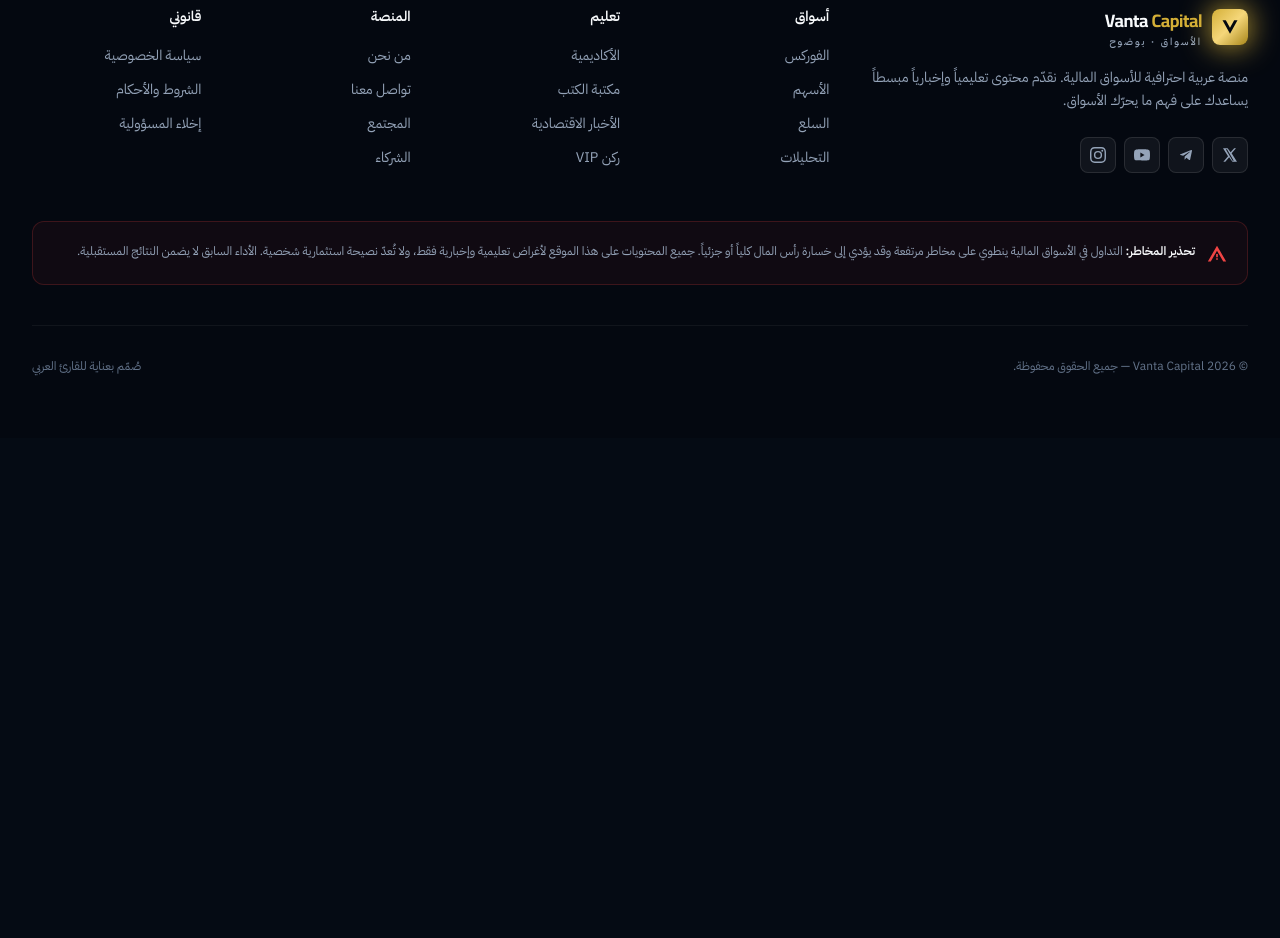
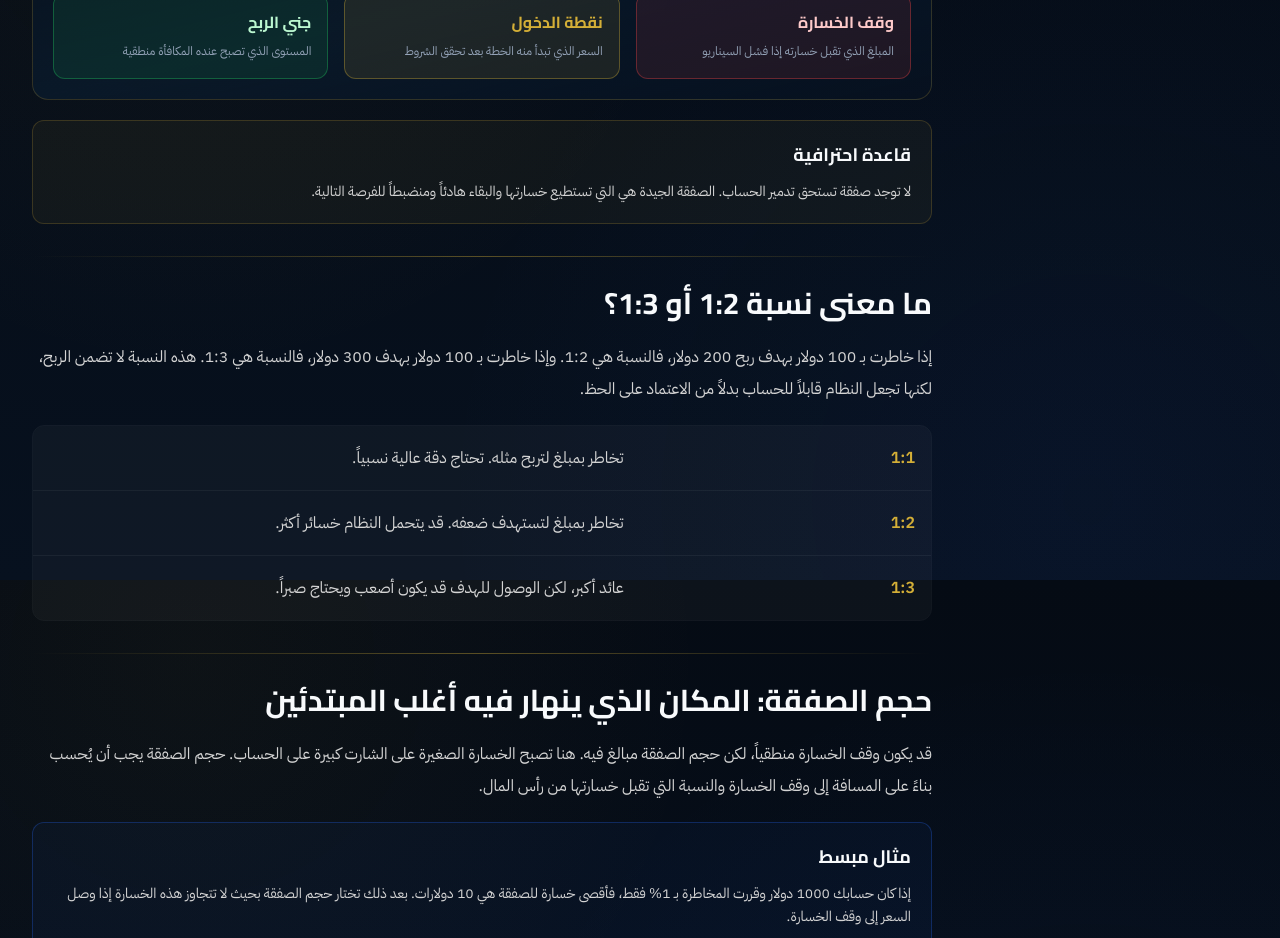
Before and after one commit to yassinlgarch-eng/Vanta-capital-, a Next.js app: page /academy/risk-reward in a window 1280 px wide. Before the commit this address had no page. Shown: the part 1020-1958 px from the top of the page. Before the commit the page ends 1458 px from the top, so only its background shows below. Built offline with nearby package versions, Linux system fonts and the light colour scheme.

Commit message:
Add academy lesson on risk reward with visual

```diff
--- /dev/null
+++ b/src/app/academy/risk-reward/page.tsx
@@ -0,0 +1,150 @@
+import AcademyLessonTemplate, {
+  LessonCallout,
+  LessonTable,
+} from "@/components/AcademyLessonTemplate";
+import { RiskRewardVisual } from "@/components/AcademyVisuals";
+
+export const metadata = {
+  title: "المخاطرة والعائد - أكاديمية Vanta Capital",
+  description:
+    "درس يشرح نسبة المخاطرة إلى العائد، حجم الصفقة، وقف الخسارة، وكيف يفكر المتداول المحترف في الخسارة قبل الربح.",
+};
+
+export default function LessonPage() {
+  return (
+    <AcademyLessonTemplate
+      eyebrow="الدرس 06 · أساسيات السوق"
+      title="المخاطرة والعائد"
+      description="المتداول المحترف لا يبدأ بسؤال: كم سأربح؟ بل يبدأ بسؤال: كم أستطيع أن أخسر إذا كان تحليلي خاطئاً؟"
+      level="مبتدئ"
+      duration="25 دقيقة قراءة"
+      objectives={[
+        "فهم معنى Risk / Reward بطريقة عملية",
+        "معرفة لماذا إدارة المخاطر أهم من دقة التوقع",
+        "تعلم التفكير في حجم الصفقة قبل الدخول",
+        "بناء قواعد أولية لحماية رأس المال",
+      ]}
+      sections={[
+        {
+          id: "core-idea",
+          label: "الفكرة الأساسية",
+          title: "لماذا تبدأ الصفقة من الخسارة المحتملة؟",
+          children: (
+            <>
+              <p>
+                أي صفقة مهما بدت قوية قد تفشل. لذلك لا يصح أن تدخل لأنك متأكد،
+                بل تدخل لأن الخطة منطقية حتى إذا كنت مخطئاً. المخاطرة هي المبلغ
+                الذي تقبل خسارته إذا فشل السيناريو، والعائد هو الربح المحتمل إذا
+                تحقق السيناريو.
+              </p>
+              <RiskRewardVisual />
+              <LessonCallout title="قاعدة احترافية">
+                <p>
+                  لا توجد صفقة تستحق تدمير الحساب. الصفقة الجيدة هي التي تستطيع
+                  خسارتها والبقاء هادئاً ومنضبطاً للفرصة التالية.
+                </p>
+              </LessonCallout>
+            </>
+          ),
+        },
+        {
+          id: "rr-ratio",
+          label: "نسبة العائد للمخاطرة",
+          title: "ما معنى نسبة 1:2 أو 1:3؟",
+          children: (
+            <>
+              <p>
+                إذا خاطرت بـ 100 دولار بهدف ربح 200 دولار، فالنسبة هي 1:2. وإذا
+                خاطرت بـ 100 دولار بهدف 300 دولار، فالنسبة هي 1:3. هذه النسبة لا
+                تضمن الربح، لكنها تجعل النظام قابلاً للحساب بدلاً من الاعتماد على
+                الحظ.
+              </p>
+              <LessonTable
+                rows={[
+                  { label: "1:1", value: "تخاطر بمبلغ لتربح مثله. تحتاج دقة عالية نسبياً." },
+                  { label: "1:2", value: "تخاطر بمبلغ لتستهدف ضعفه. قد يتحمل النظام خسائر أكثر." },
+                  { label: "1:3", value: "عائد أكبر، لكن الوصول للهدف قد يكون أصعب ويحتاج صبراً." },
+                ]}
+              />
+            </>
+          ),
+        },
+        {
+          id: "position-size",
+          label: "حجم الصفقة",
+          title: "حجم الصفقة: المكان الذي ينهار فيه أغلب المبتدئين",
+          children: (
+            <>
+              <p>
+                قد يكون وقف الخسارة منطقياً، لكن حجم الصفقة مبالغ فيه. هنا تصبح
+                الخسارة الصغيرة على الشارت كبيرة على الحساب. حجم الصفقة يجب أن
+                يُحسب بناءً على المسافة إلى وقف الخسارة والنسبة التي تقبل خسارتها
+                من رأس المال.
+              </p>
+              <LessonCallout title="مثال مبسط" tone="blue">
+                <p>
+                  إذا كان حسابك 1000 دولار وقررت المخاطرة بـ 1% فقط، فأقصى خسارة
+                  للصفقة هي 10 دولارات. بعد ذلك تختار حجم الصفقة بحيث لا تتجاوز
+                  هذه الخسارة إذا وصل السعر إلى وقف الخسارة.
+                </p>
+              </LessonCallout>
+            </>
+          ),
+        },
+        {
+          id: "win-rate",
+          label: "نسبة النجاح",
+          title: "لماذا لا تحتاج أن تربح كل الصفقات؟",
+          children: (
+            <>
+              <p>
+                المتداول المبتدئ يبحث عن استراتيجية لا تخسر. هذا غير واقعي.
+                النظام الجيد قد يخسر كثيراً لكنه يبقى مربحاً إذا كانت الخسائر
+                صغيرة والأرباح أكبر. لذلك العلاقة بين نسبة النجاح ونسبة العائد
+                للمخاطرة أهم من دقة الإشارة وحدها.
+              </p>
+              <LessonTable
+                rows={[
+                  { label: "دقة عالية + عائد ضعيف", value: "قد تنهار مع خسارة واحدة كبيرة إذا لم توجد إدارة مخاطر." },
+                  { label: "دقة متوسطة + 1:2", value: "يمكن أن تكون قوية إذا كانت الخسائر ملتزمة ومحدودة." },
+                  { label: "دقة منخفضة + 1:4", value: "قد تنجح نظرياً، لكنها تحتاج صبراً نفسياً كبيراً." },
+                ]}
+              />
+            </>
+          ),
+        },
+        {
+          id: "rules",
+          label: "قواعد عملية",
+          title: "قواعد أولية لحماية رأس المال",
+          children: (
+            <>
+              <ul className="space-y-3">
+                <li>لا تدخل صفقة لا تعرف أين ستخرج منها إذا فشلت.</li>
+                <li>لا ترفع حجم الصفقة لتعويض خسارة سابقة.</li>
+                <li>لا تخاطر بنسبة كبيرة من الحساب في صفقة واحدة.</li>
+                <li>لا تحرك وقف الخسارة بعيداً فقط لأنك لا تريد الاعتراف بالخطأ.</li>
+                <li>قيّم الصفقة بعد 20 أو 50 تكراراً، لا من نتيجة صفقة واحدة.</li>
+              </ul>
+              <LessonCallout title="تحذير مهم" tone="red">
+                <p>
+                  الرافعة المالية تضخم الربح والخسارة معاً. لا تستخدمها كطريق
+                  سريع للثراء؛ استخدمها فقط إذا كنت تفهم تأثيرها على الهامش،
+                  التصفية، وحجم الخسارة.
+                </p>
+              </LessonCallout>
+            </>
+          ),
+        },
+      ]}
+      keyTakeaways={[
+        "إدارة المخاطر تبدأ قبل الدخول، لا بعد أن تتحرك الصفقة عكسك.",
+        "نسبة العائد للمخاطرة تجعل التداول قابلاً للحساب بدلاً من الاعتماد على الشعور.",
+        "حجم الصفقة أهم من قوة التحليل لأن الحجم الخاطئ يدمّر الحساب سريعاً.",
+        "الخسارة جزء طبيعي من التداول؛ الخطر الحقيقي هو الخسارة الكبيرة غير المخططة.",
+      ]}
+      previousLesson={{ href: "/academy/order-types", label: "أنواع أوامر التداول" }}
+      nextLesson={{ href: "/academy/liquidity-spread", label: "السيولة والسبريد" }}
+    />
+  );
+}
```
